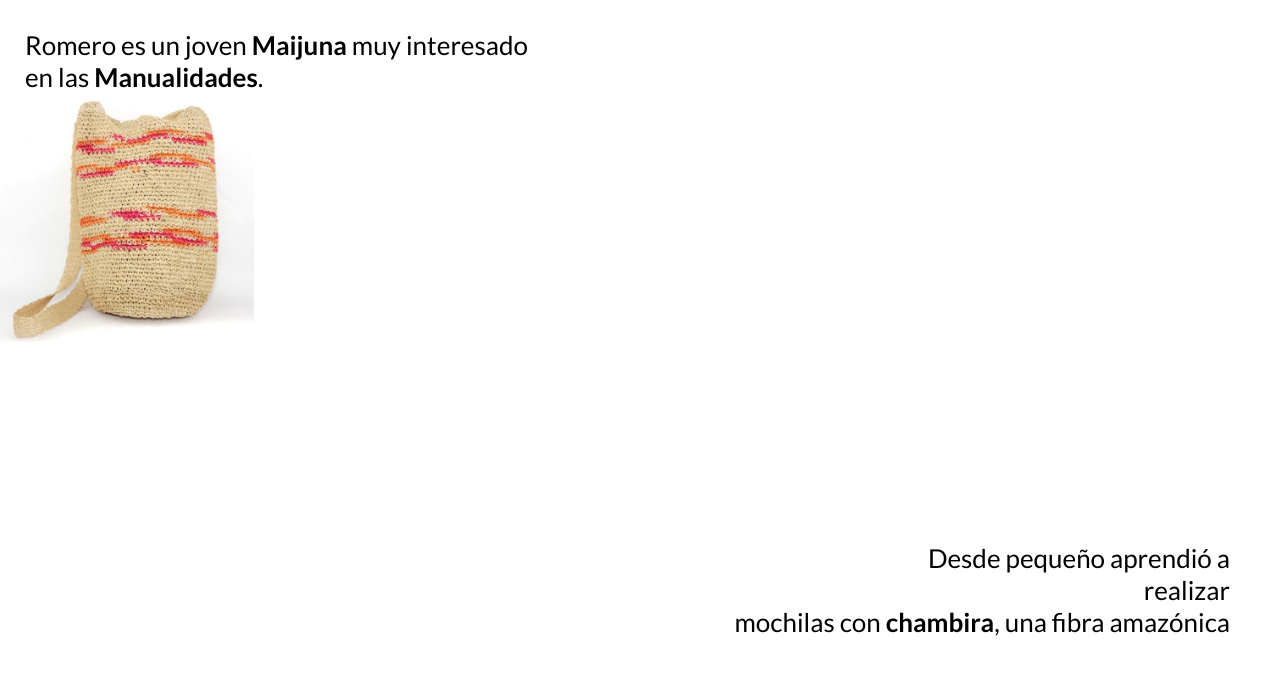
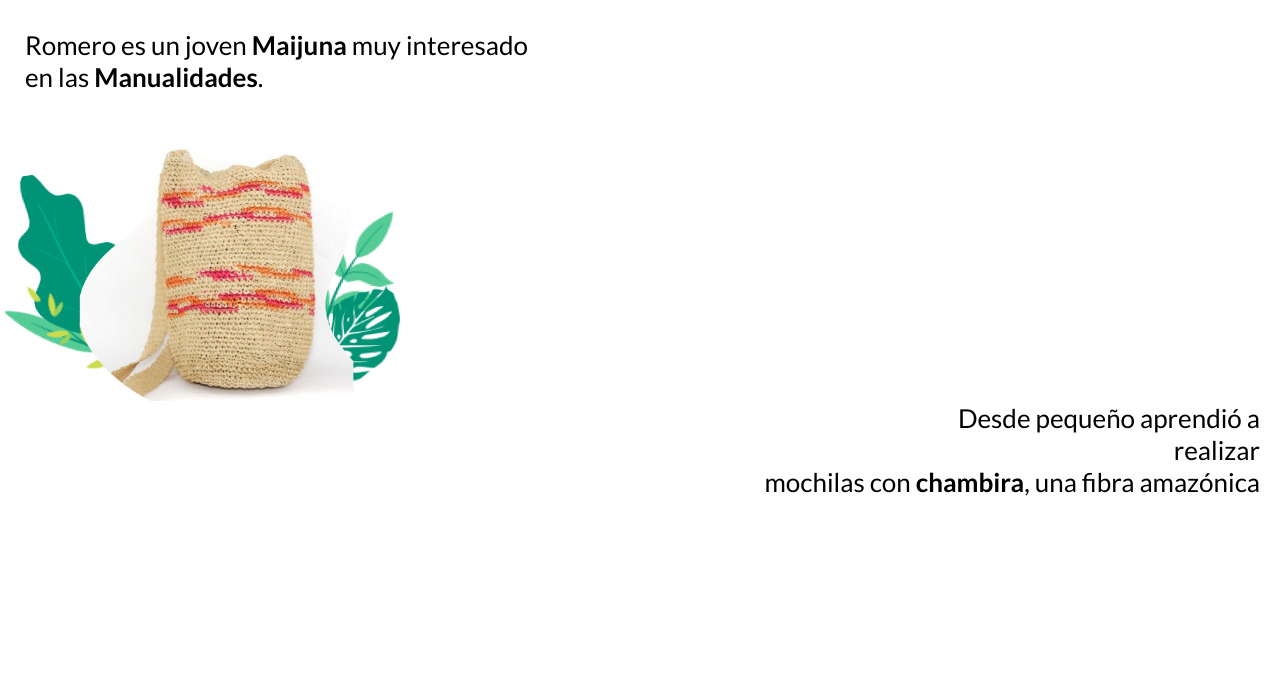
Before and after one commit to renzo01/SPDA-Hackathon-proyect, a plain HTML site: page History.html in a window 1280 px wide. Drawn offline with Linux system fonts and the light colour scheme.

Commit message:
haciendo la vaina

```diff
--- a/CSS/HistoryStyle.css
+++ b/CSS/HistoryStyle.css
@@ -12,8 +12,8 @@
 }
 #right-text{
     margin-left:150px;
-    margin-right: 50px;
-    margin-top:200px;
+    margin-right: 20px;
+    margin-top:1px;
     font-family: Lato-Regular;
 }
 #right-text p {
@@ -22,9 +22,9 @@
 #right-text p strong{
     font-family: Lato-Bold;
 }
+
 #imagen1{
-    width: 254px;
-    height: 249px;
-    left: 72px;
-    top: 201px;
+    width: 400px;
+    margin-left: 5px;
+    margin-top: 40px;
 }
--- a/History.html
+++ b/History.html
@@ -18,7 +18,7 @@
         </p>
     </div>
     <div>
-        <img id="imagen1" src="/img/Mochila_en_Chambira.jpg" alt="ImagenMochila">
+        <img id="imagen1" src="/img/Mochila.png" alt="ImagenMochila">
     </div>
     <div id="right-text">
         <p align="right">Desde pequeño aprendió a</br> realizar</br> mochilas con <strong>chambira</strong>, una fibra amazónica</p>
```
Also changed, not shown: img/DownArrow.png (added), img/Mochila.png (added), img/Mochila_en_Chambira.jpg (deleted).
